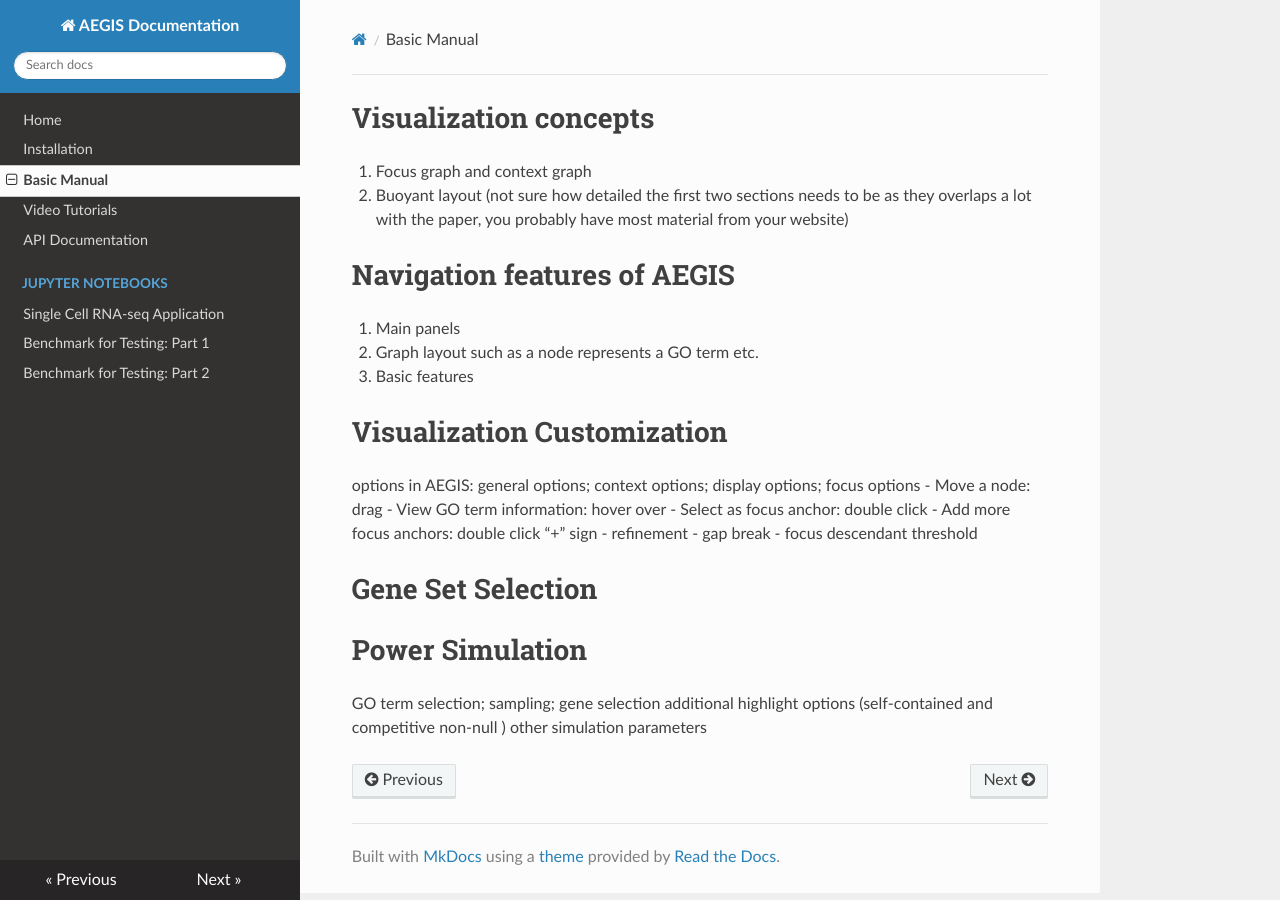
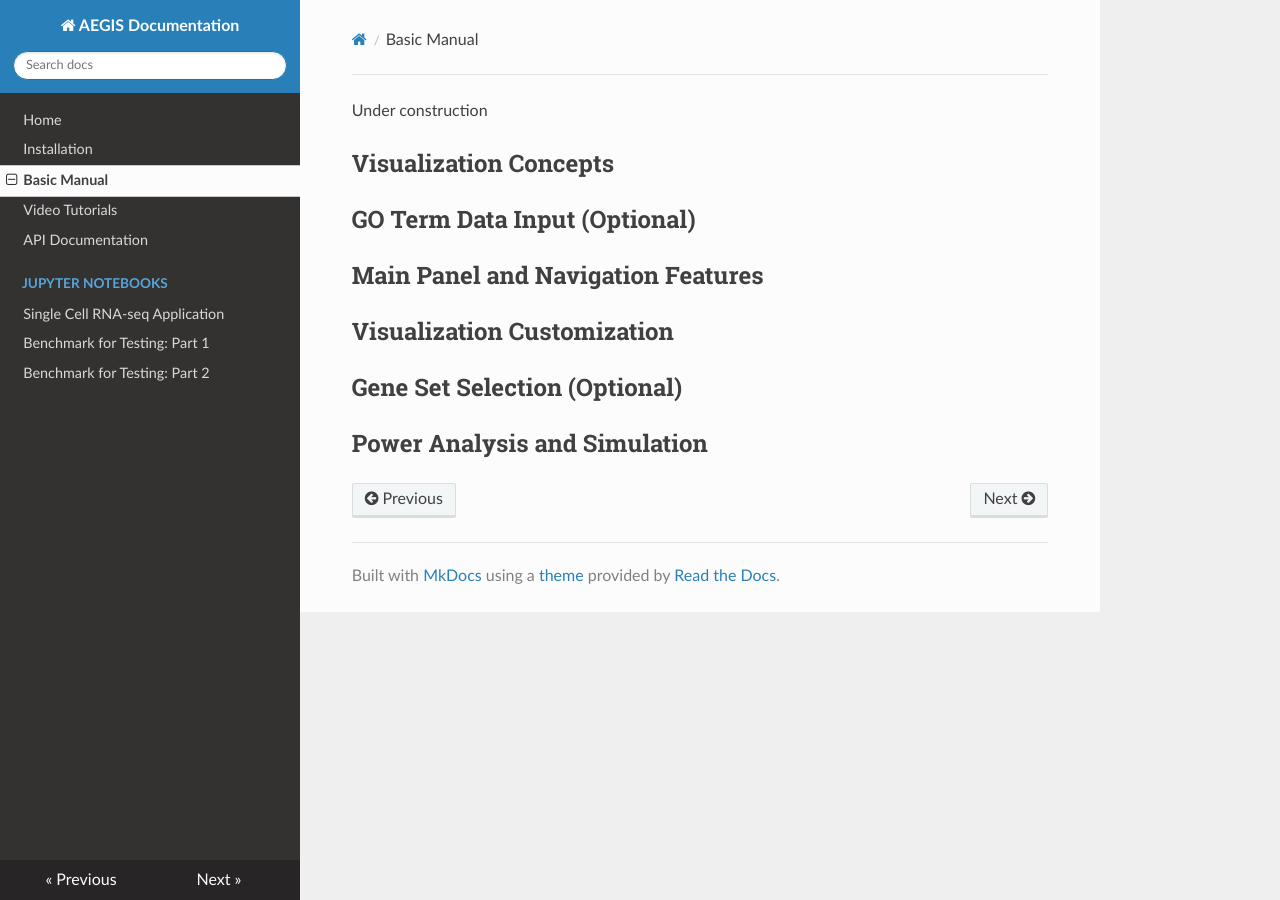
Before and after one commit to junjiezhujason/aegis, an MkDocs documentation site: the page built from docs/manual.md, in a window 1280 px wide. Built offline with MkDocs 1.6.1, drawn with Linux system fonts in a browser that asks for light colours; nearby versions of some CDN libraries.

```diff
--- a/docs/manual.md
+++ b/docs/manual.md
@@ -1,28 +1,14 @@
 
-# Visualization concepts
-1. Focus graph and context graph
-2. Buoyant layout
-(not sure how detailed the first two sections needs to be as they overlaps a lot with the paper, you probably have most material from your website)
+Under construction
 
-# Navigation features of AEGIS
-1. Main panels
-2. Graph layout
-such as a node represents a GO term etc.
-3. Basic features
+## Visualization Concepts
 
-# Visualization Customization
-options in AEGIS:  general options; context options; display options; focus options
-- Move a node: drag
-- View GO term information: hover over
-- Select as focus anchor: double click
-- Add more focus anchors: double click “+” sign
-- refinement
-- gap break
-- focus descendant threshold
+## GO Term Data Input (Optional)
 
-# Gene Set Selection
+## Main Panel and Navigation Features
 
-# Power Simulation
-GO term selection; sampling; gene selection
-additional highlight options (self-contained and competitive non-null )
-other simulation parameters
+## Visualization Customization
+
+## Gene Set Selection (Optional)
+
+## Power Analysis and Simulation
```
Also changed, not shown: docs/api.md (+4 -0 lines), docs/install.md (+1 -1 lines), docs/tutorial.md (+21 -4 lines), 1 other file.
